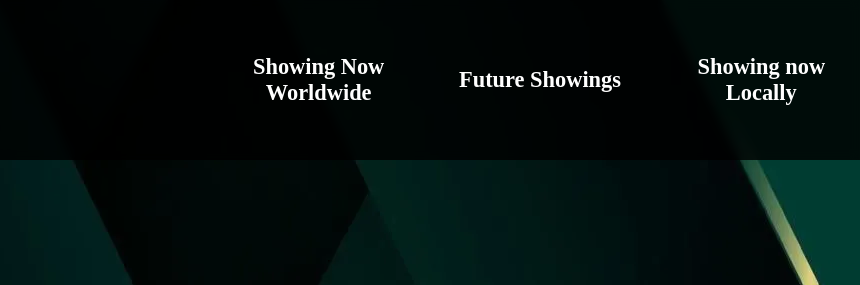
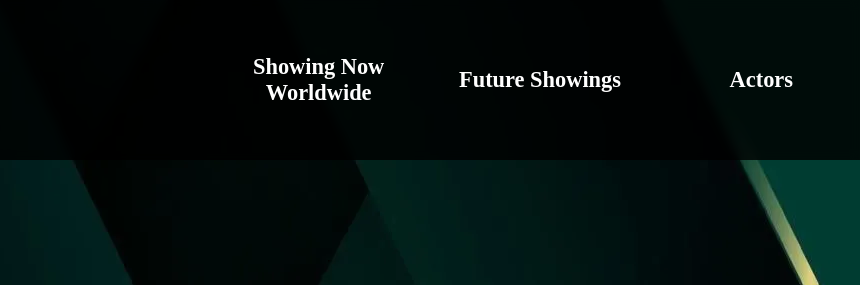
Before and after one commit to victormc13/JavaScript-Capstone, a website built with webpack: page src/index.html in a window 1280 px wide. Shown: the top 285 px of the page, 420-1280 px from the left. Built offline with nearby package versions, Linux system fonts and the light colour scheme; no server answers.

Commit message:
changed header to match movie cards

```diff
--- a/src/index.html
+++ b/src/index.html
@@ -16,7 +16,7 @@
             <ul>
                 <li class="movie-list1">Showing Now Worldwide <span class="movies-counter"></span></li>
                 <li class="movie-list2">Future Showings</li>
-                <li class="movie-list3">Showing now Locally</li>
+                <li class="movie-list3">Actors</li>
             </ul>
         </header>
         <div id="article-container" class="background-pattern"></div>
```
